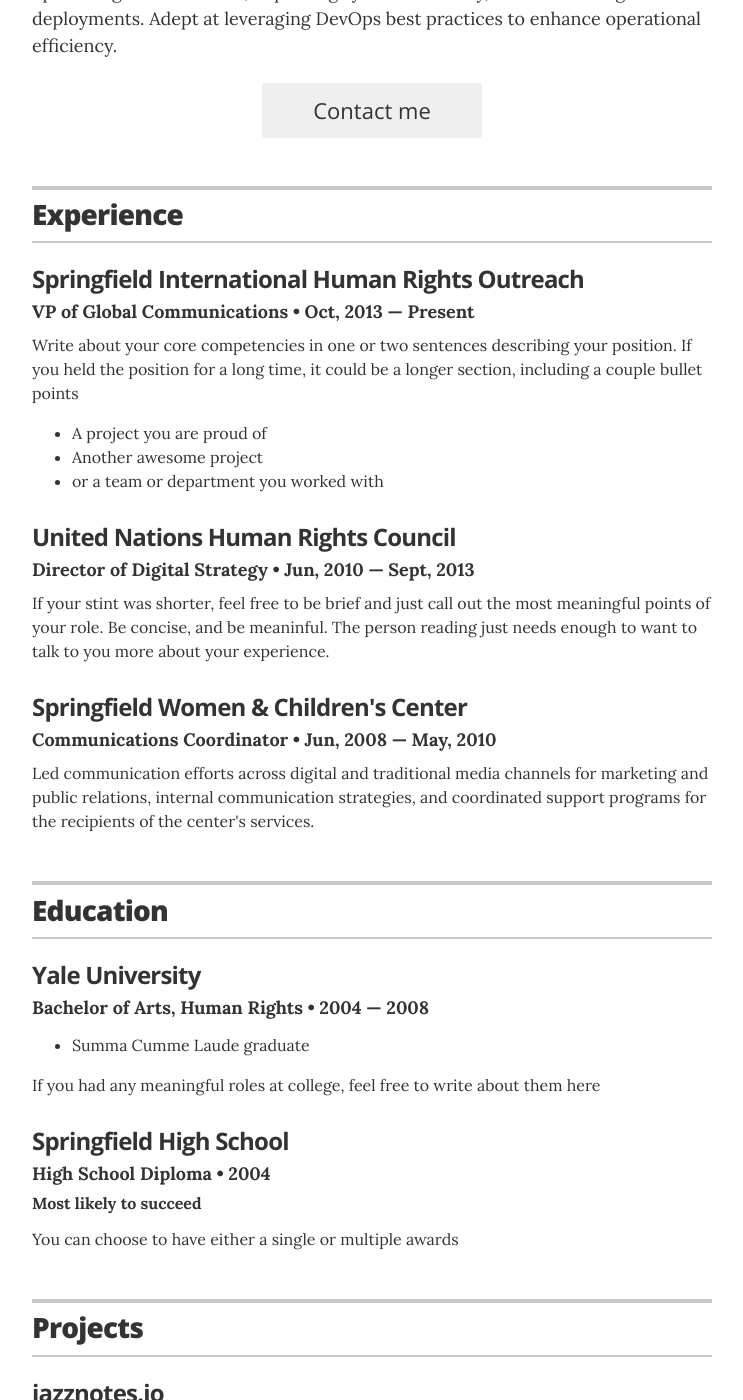
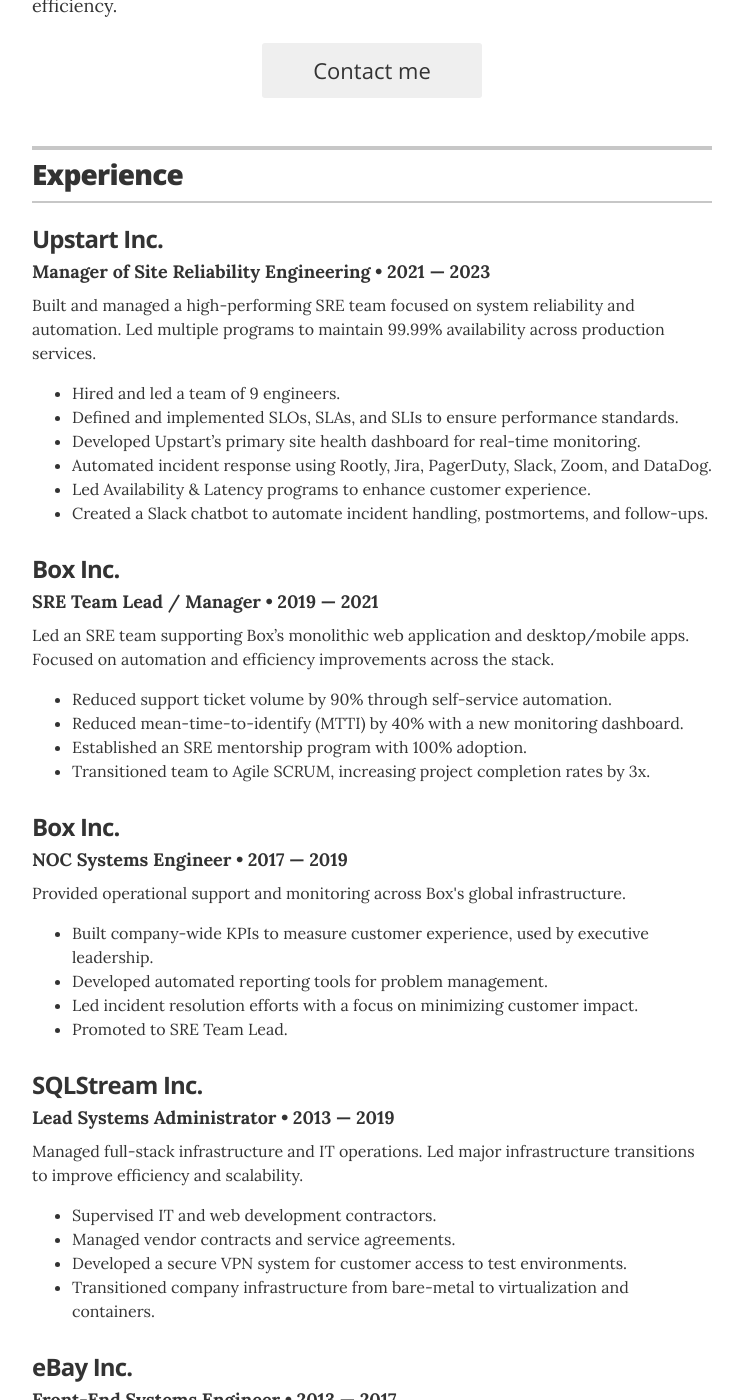
Before and after one commit to potable-anarchy/brad-dougherty.com, a Jekyll site: the page built from index.md, in a window 1280 px wide and 1400 px high, scrolled down 407 px. Shown: the whole window, without its empty margins (268-1011 px from the left). Built offline with Jekyll 4.4.1, drawn with Linux system fonts in a browser that asks for light colours; some of the changed text lies outside the part shown.

Commit message:
Updating my experience and config file

```diff
--- a/_config.yml
+++ b/_config.yml
@@ -14,14 +14,14 @@
 resume_title:                   "Senior Production Engineer | Site Reliability Engineer"
 
 # used for the contact button in _layouts/resume.html
-resume_contact_email:           "brad@example.com"
+resume_contact_email:           "thisbrad@icloud.com"
 
 # the next two items are used for schema itemprops in _layouts/resume.html
-resume_contact_telephone:       "(123) 456-7890"
+# resume_contact_telephone:       "(123) 456-7890"
 resume_contact_address:         "Portland, OR"
 
 resume_header_contact_info:     "Portland, OR • (123) 456-7890 • brad@example.com"
-display_header_contact_info:    "true"
+display_header_contact_info:    "false"
 
 resume_header_intro: "<p>Experienced Production Engineer and Site Reliability Engineer with a passion for optimizing infrastructure, improving system reliability, and automating cloud deployments. Adept at leveraging DevOps best practices to enhance operational efficiency.</p>"
 
--- a/_data/experience.yml
+++ b/_data/experience.yml
@@ -1,19 +1,106 @@
 # Jobs
-# VP of Global Communications
-- company: Springfield International Human Rights Outreach
-  position: VP of Global Communications
-  duration: Oct, 2013 &mdash; Present
-  summary: Write about your core competencies in one or two sentences describing your position. If you held the position for a long time, it could be a longer section, including a couple bullet points	<ul class="resume-item-list"><li>A project you are proud of</li><li>Another awesome project</li><li>or a team or department you worked with</li></ul>
 
-# Director of Digital Stratgy
-- company: United Nations Human Rights Council
-  position: Director of Digital Strategy
-  duration:  Jun, 2010 &mdash; Sept, 2013
-  summary: If your stint was shorter, feel free to be brief and just call out the most meaningful points of your role. Be concise, and be meaninful. The person reading just needs enough to want to talk to you more about your experience.
+# Manager of Site Reliability Engineering - Upstart Inc.
+- company: Upstart Inc.
+  position: Manager of Site Reliability Engineering
+  duration: 2021 &mdash; 2023
+  summary: >
+    Built and managed a high-performing SRE team focused on system reliability and automation.
+    Led multiple programs to maintain 99.99% availability across production services.
+    <ul class="resume-item-list">
+      <li>Hired and led a team of 9 engineers.</li>
+      <li>Defined and implemented SLOs, SLAs, and SLIs to ensure performance standards.</li>
+      <li>Developed Upstart’s primary site health dashboard for real-time monitoring.</li>
+      <li>Automated incident response using Rootly, Jira, PagerDuty, Slack, Zoom, and DataDog.</li>
+      <li>Led Availability & Latency programs to enhance customer experience.</li>
+      <li>Created a Slack chatbot to automate incident handling, postmortems, and follow-ups.</li>
+    </ul>
 
+# SRE Team Lead / Manager - Box Inc.
+- company: Box Inc.
+  position: SRE Team Lead / Manager
+  duration: 2019 &mdash; 2021
+  summary: >
+    Led an SRE team supporting Box’s monolithic web application and desktop/mobile apps.
+    Focused on automation and efficiency improvements across the stack.
+    <ul class="resume-item-list">
+      <li>Reduced support ticket volume by 90% through self-service automation.</li>
+      <li>Reduced mean-time-to-identify (MTTI) by 40% with a new monitoring dashboard.</li>
+      <li>Established an SRE mentorship program with 100% adoption.</li>
+      <li>Transitioned team to Agile SCRUM, increasing project completion rates by 3x.</li>
+    </ul>
 
-# Communications Coordinator
-- company: Springfield Women & Children's Center
-  position: Communications Coordinator
-  duration:   Jun, 2008  &mdash; May, 2010
-  summary: Led communication efforts across digital and traditional media channels for marketing and public relations, internal communication strategies, and coordinated support programs for the recipients of the center's services.
+# NOC Systems Engineer - Box Inc.
+- company: Box Inc.
+  position: NOC Systems Engineer
+  duration: 2017 &mdash; 2019
+  summary: >
+    Provided operational support and monitoring across Box's global infrastructure.
+    <ul class="resume-item-list">
+      <li>Built company-wide KPIs to measure customer experience, used by executive leadership.</li>
+      <li>Developed automated reporting tools for problem management.</li>
+      <li>Led incident resolution efforts with a focus on minimizing customer impact.</li>
+      <li>Promoted to SRE Team Lead.</li>
+    </ul>
+
+# Lead Systems Administrator - SQLStream Inc.
+- company: SQLStream Inc.
+  position: Lead Systems Administrator
+  duration: 2013 &mdash; 2019
+  summary: >
+    Managed full-stack infrastructure and IT operations.
+    Led major infrastructure transitions to improve efficiency and scalability.
+    <ul class="resume-item-list">
+      <li>Supervised IT and web development contractors.</li>
+      <li>Managed vendor contracts and service agreements.</li>
+      <li>Developed a secure VPN system for customer access to test environments.</li>
+      <li>Transitioned company infrastructure from bare-metal to virtualization and containers.</li>
+    </ul>
+
+# Front-End Systems Engineer - eBay Inc.
+- company: eBay Inc.
+  position: Front-End Systems Engineer
+  duration: 2013 &mdash; 2017
+  summary: >
+    Ensured reliability and performance of eBay's customer support infrastructure.
+    <ul class="resume-item-list">
+      <li>Eliminated alert noise by automating remediation for non-value alerts.</li>
+      <li>Developed self-healing automation for critical system failures.</li>
+      <li>Acted as SME for backend support of external customer support systems.</li>
+    </ul>
+
+# Application Support Engineer - Netflix
+- company: Netflix
+  position: Application Support Engineer
+  duration: 2011 &mdash; 2013
+  summary: >
+    Provided operational and infrastructure support for Netflix’s DVD shipping hubs.
+    <ul class="resume-item-list">
+      <li>Developed a license-free virtualization pilot using VirtualBox and DRBD.</li>
+      <li>Automated common service requests for improved self-service capabilities.</li>
+    </ul>
+
+# Network Systems Administrator - Willamette University
+- company: Willamette University
+  position: Network Systems Administrator
+  duration: 2009 &mdash; 2011
+  summary: >
+    Managed campus-wide network and systems infrastructure.
+    <ul class="resume-item-list">
+      <li>Maintained datacenters hosting ESXi environments.</li>
+      <li>Implemented Windows Active Directory rollout with Group Policy.</li>
+      <li>Developed MediaWiki server for faculty and student collaboration.</li>
+      <li>Managed automated tape backup systems.</li>
+    </ul>
+
+# Systems Administrator - Western Oregon University
+- company: Western Oregon University
+  position: Systems Administrator
+  duration: 2007 &mdash; 2009
+  summary: >
+    Managed university datacenter and enterprise IT infrastructure.
+    <ul class="resume-item-list">
+      <li>Maintained Solaris, Windows, and Linux servers.</li>
+      <li>Managed NetApp storage systems and automated backups.</li>
+      <li>Built and maintained virtual desktop infrastructure (VDI) for campus computing.</li>
+    </ul>
```
